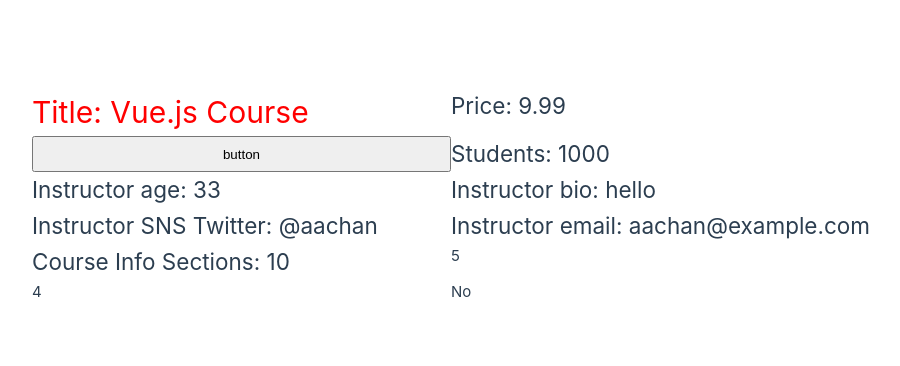
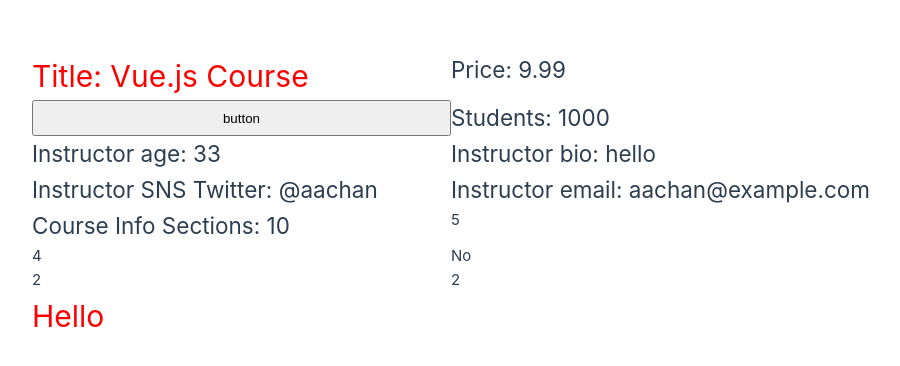
Before and after one commit to aachan1127/vue-lesson, a Vue app: page / in a window 1280 px wide. Shown: the part 204-570 px from the top of the page, without its empty margins (189-1089 px from the left). Built offline with nearby package versions, Linux system fonts and the light colour scheme.

Commit message:
udemy22-23 ディレクティブ、v-html

```diff
--- a/src/App.vue
+++ b/src/App.vue
@@ -57,6 +57,9 @@ console.log(courseInfo.sections.value)
 
 const count = ref(2)
 const count2 = ref(2)
+
+// v-htmlディレクティブ ()の中をHTMLとして表示できるようになる
+const message = ref('<h1>Hello</h1>')
 </script>
 
 <template>
@@ -77,6 +80,14 @@ const count2 = ref(2)
   <div>{{ count + 3 }}</div>
   <div>{{ count + count2 }}</div>
   <div>{{ count > 3 ? 'Yes' : 'No' }}</div>
+
+  <!-- この２つは同じ表示になる（ディレクティブ） -->
+  <div>{{ count }}</div>
+  <div v-text="count"></div>
+
+  <!-- v-htmlディレクティブ (※ XSS攻撃されやすいので注意が必要！)-->
+<div v-html="message"></div>
+
 </template>
 
 <style>
```
